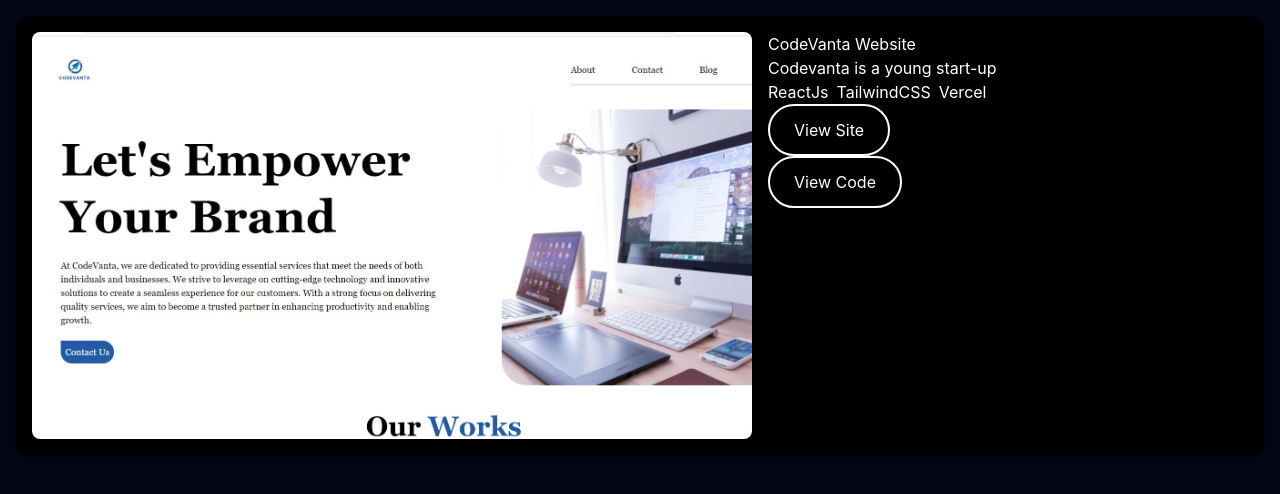
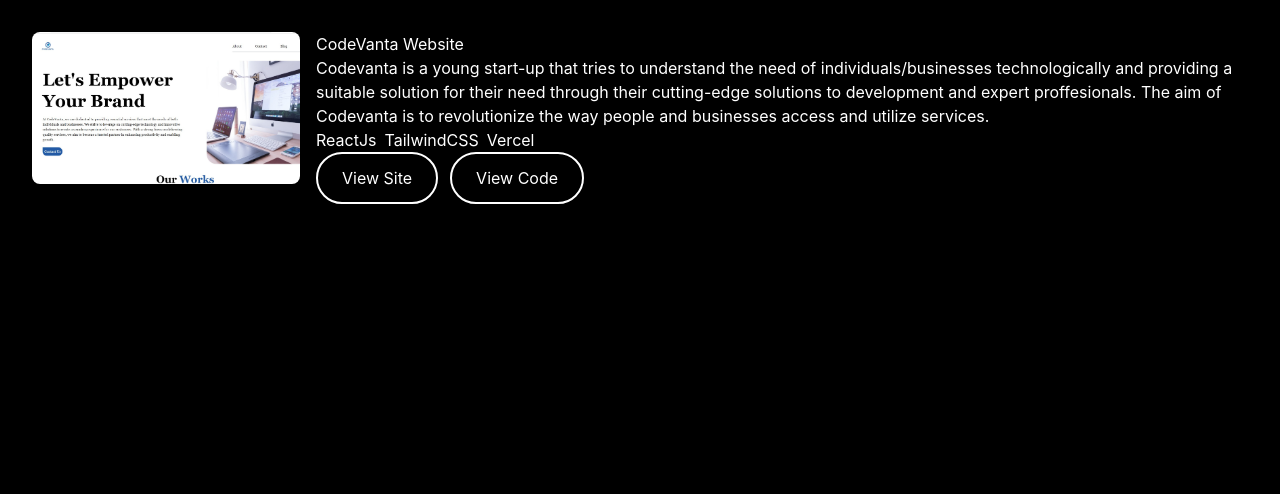
Before and after one commit to Dapious99/portfolioProject, a React (Create React App) app in the folder my-portfolio/: page / in a window 1280 px wide. Shown: the top 494 px of the page. Built offline with nearby package versions, Linux system fonts and the light colour scheme.

Commit message:
codevanta writeup

```diff
--- a/my-portfolio/src/works/Works.jsx
+++ b/my-portfolio/src/works/Works.jsx
@@ -4,20 +4,27 @@
 
 const Works = () => {
   return (
-    <div className="bg-slate-950 p-4 h-screen text-white">
+    <div className="bg-black p-4 h-screen text-white">
       <div className="flex gap-4 bg-black shadow-xl rounded-xl p-4">
         <div className="w-[45rem]">
           <img src={workOne} className="rounded-lg" />
         </div>
         <div>
           <p>CodeVanta Website</p>
-          <p>Codevanta is a young start-up</p>
+          <p>
+            Codevanta is a young start-up that tries to understand the need of
+            individuals/businesses technologically and providing a suitable
+            solution for their need through their cutting-edge solutions to
+            development and expert proffesionals. The aim of Codevanta is to
+            revolutionize the way people and businesses access and utilize
+            services.
+          </p>
           <ul className="flex gap-2">
             <li>ReactJs</li>
             <li>TailwindCSS</li>
             <li>Vercel</li>
           </ul>
-          <div>
+          <div className="flex gap-3">
             <a href="https://codevanta.tech">
               <Button
                 text={"View Site"}
```
